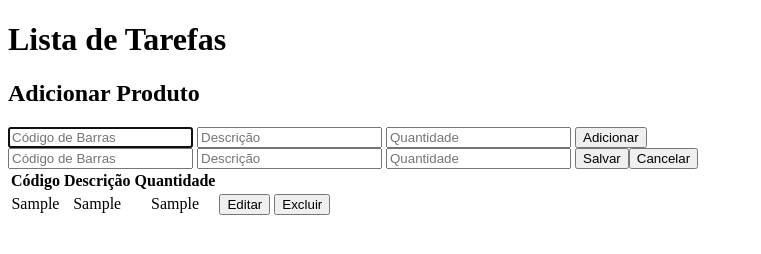
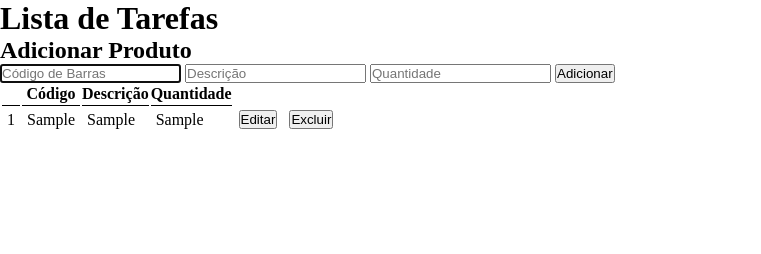
Before and after one commit to hugopereiira11/todo, a plain HTML site: page index.html in a window 1280 px wide. Both pictures are taken after typing "Sample", "Sample", "Sample" into the empty fields and a click on the input "Adicionar". Shown: the whole page, without its empty margins (0-761 px from the left). Drawn offline with Linux system fonts and the light colour scheme.

Commit message:
hide/show editProduto e addProduto

```diff
--- a/css/styles.css
+++ b/css/styles.css
@@ -0,0 +1,17 @@
+* {
+  margin: 0;
+  padding: 0;
+  box-sizing: border-box;
+}
+
+#editar-produto {
+  display: none;
+}
+
+td {
+  padding: 5px;
+}
+
+td:nth-child(-n+4) {
+  border-top: 1px solid black;
+}
--- a/index.html
+++ b/index.html
@@ -18,15 +18,17 @@
             <input type="submit" value="Adicionar">
         </form>
         <form id="editar-produto">
+            <h2>Editat Produto</h2>
             <input type="text" id="edit-codigo" placeholder="Código de Barras" required>
             <input type="text" id="edit-descricao" placeholder="Descrição" required>
             <input type="text" id="edit-quantidade" placeholder="Quantidade" required>
-            <input type="submit" value="Salvar"><button>Cancelar</button>
+            <input type="submit" value="Salvar"><button onclick="cancelarEdicao()">Cancelar</button>
         </form>
 
-        <table id="tabela" style="text-align: center;">
+        <table id="tabela">
             <thead>
                 <tr>
+                    <th></th>
                     <th>Código</th>
                     <th>Descrição</th>
                     <th>Quantidade</th>
--- a/js/app.js
+++ b/js/app.js
@@ -6,7 +6,8 @@ const editProduto = document.querySelector('#editar-produto')
 const editCodigo = document.querySelector('#edit-codigo')
 const editDescricao = document.querySelector('#edit-descricao')
 const editQuantidade = document.querySelector('#edit-quantidade')
-const tabela = document.querySelector('#lista')
+const tabela = document.querySelector('#tabela')
+const list = document.querySelector('#lista')
 
 const dados = []
 
@@ -14,11 +15,18 @@ let lista;
 let indice;
 
 function listarDados() {
+
+    if(dados.length == 0) {
+      tabela.style.display = 'none'
+    } else {
+      tabela.style.display = 'block'
+    }
     let lista = ''
 
     dados.forEach((produto, index) => {
         lista = lista + `
             <tr>
+                <td>${index + 1}</td>
                 <td>${produto.codigo}</td>
                 <td>${produto.descricao}</td>
                 <td>${produto.quantidade}</td>
@@ -28,7 +36,7 @@ function listarDados() {
         `
     })
 
-    tabela.innerHTML = lista
+    list.innerHTML = lista
 }
 
 
@@ -59,6 +67,10 @@ function editarProduto(index) {
     editDescricao.value = dados[index].descricao
     editQuantidade.value = dados[index].quantidade
     console.log(indice)
+
+    addProduto.style.display = 'none'
+    tabela.style.display = 'none'
+    editProduto.style.display = 'block'
 }
 
 function salvarEdicao(index, codigo, descricao, quantidade) {
@@ -75,6 +87,16 @@ function salvarEdicao(index, codigo, descricao, quantidade) {
     listarDados()
 }
 
+function cancelarEdicao() {
+  editCodigo.value = ''
+  editDescricao.value = ''
+  editQuantidade.value = ''
+
+  editProduto.style.display = 'none'
+  addProduto.style.display = 'block'
+  tabela.style.display = 'block'
+}
+
 addProduto.addEventListener('submit', (event) => {
     event.preventDefault()
     adicionarProduto(addCodigo.value, addDescricao.value, addQuantidade.value)
```
